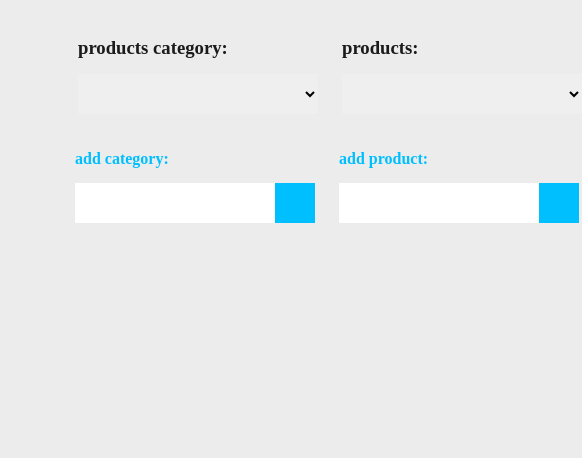
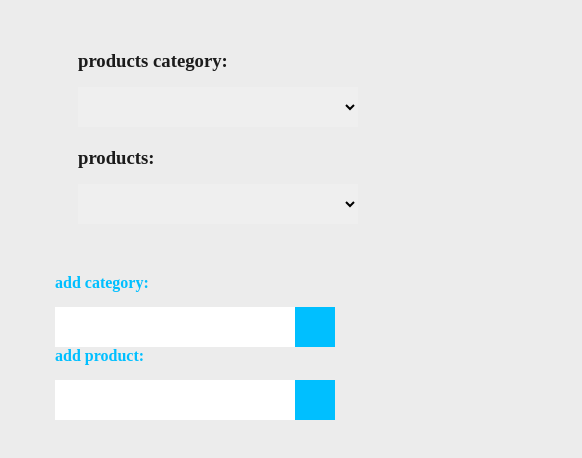
Before and after one commit to naderi-asem/store_app_practice, a plain HTML site: page index.html in a window 390 px wide. Shown: the whole page, 582 px wide, since content can reach past the window. Drawn offline with Linux system fonts and the light colour scheme; a small style sheet from the web is missing.

Commit message:
Improve responsiveness

```diff
--- a/assets/sass/_mixins.scss
+++ b/assets/sass/_mixins.scss
@@ -13,8 +13,12 @@
         @media (max-width: 992px) {
             @content;
         }
-    } @else if($size == SM) {
+    } @else if($size == Sm) {
         @media (max-width: 768px) {
+            @content;
+        }
+    } @else if($size == XSm) {
+        @media (max-width: 546px) {
             @content;
         }
     }
--- a/assets/sass/style.scss
+++ b/assets/sass/style.scss
@@ -13,16 +13,15 @@ body {
   min-height: 150px;
   margin: 0 auto;
   @include display(flex, space-around, center);
+
   .category {
     width: 100%;
     @include display(grid, space-around, center);
-    text-align: start
   }
 
   .products {
     @include display(grid, space-evenly, center);
     width: 100%;
-    padding: 0 30px;
   }
 
   h3 {
@@ -33,7 +32,7 @@ body {
   #products,
   #category {
     border: none;
-    min-width: 240px;
+    min-width: 280px;
     height: 40px;
     text-align: center;
     outline: none;
@@ -51,6 +50,7 @@ body {
 
   form {
     width: 100%;
+    margin: 0 auto;
     @include display(flex, space-around, center);
 
     label {
@@ -59,7 +59,6 @@ body {
       grid-template-columns: repeat(240px, 240px);
       grid-template-areas: "h4 h4" "input fi";
       color: $primaryColor;
-      margin-right: 30px;
     }
 
     h4 {
@@ -81,7 +80,7 @@ body {
 
     input[type="text"] {
       grid-area: input;
-      width: 200px;
+      width: 240px;
       border: none;
       padding: 15px;
       height: 40px;
@@ -91,6 +90,27 @@ body {
       }
     }
   }
+}
+
+@include media(M) {
+  .container {
+    flex-direction: column;
+    margin: 50px auto;
+
+    .category {
+      margin-bottom: 20px;
+    }
+  }
+
+  .addProducts {
+
+    form {
+      flex-direction: column;
+      margin: 0 auto;
+    }
+  }
+
+
 }
 
 // @include media(L) {
```
Also changed, not shown: assets/css/style.css, 1 other file.
